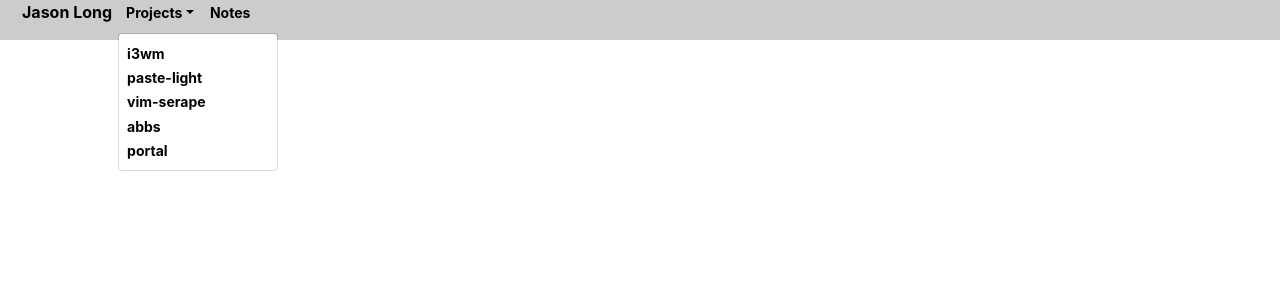
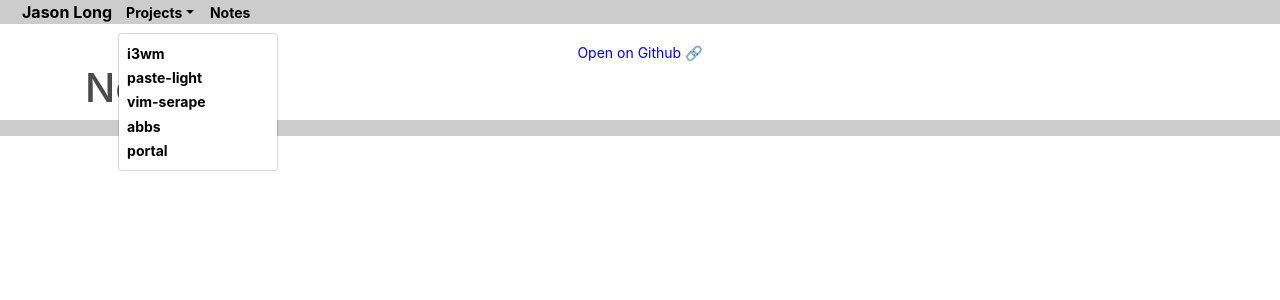
Before and after one commit to jsnal/portal, a Vue app: page /notes in a window 1280 px wide. Both pictures are taken after a click on the button "Projects". Shown: the top 300 px of the page. Built offline with nearby package versions, Linux system fonts and the light colour scheme; no server answers.

Commit message:
add a notes page that hooks up to my notes repo

```diff
--- a/src/App.vue
+++ b/src/App.vue
@@ -11,11 +11,11 @@
               <b-dropdown-item
                 v-for="(project, index) in projects"
                 :href="'/projects/' + index"
-                :key="project">
+                :key="project[index]">
                 {{ index }}
               </b-dropdown-item>
             </b-nav-item-dropdown>
-            <b-nav-item to="/">Notes</b-nav-item>
+            <b-nav-item to="/notes">Notes</b-nav-item>
           </b-navbar-nav>
         </b-collapse>
       </b-navbar>
--- a/src/data/constants.js
+++ b/src/data/constants.js
@@ -22,3 +22,5 @@ export const PROJECTURLS = {
     'https://github.com/jsnal/portal',
   ],
 };
+
+export const NOTESURL = 'http://raw.githubusercontent.com/jsnal/notes/master/';
--- a/src/router/index.js
+++ b/src/router/index.js
@@ -16,6 +16,16 @@ const routes = [
     component: () => import('../views/About.vue'),
   },
   {
+    path: '/notes',
+    name: 'notes',
+    component: () => import('../views/Notes.vue'),
+  },
+  {
+    path: '/notes/:category/**',
+    name: 'notesdisplay',
+    component: () => import('../views/NotesDisplay.vue'),
+  },
+  {
     path: '/projects/:project',
     name: 'projects',
     component: () => import('../views/Projects.vue'),
--- /dev/null
+++ b/src/views/Notes.vue
@@ -0,0 +1,58 @@
+<template>
+  <div id="notes-container" class="container">
+    <div id="notes-github-url-container">
+      <a id="notes-github-url" href="http://github.com/jsnal/notes" target="_blank">
+        Open on Github 🔗
+      </a>
+    </div>
+    <h1> Notes </h1>
+    <p v-html="noteHTML" class="markdown-body"></p>
+  </div>
+</template>
+
+<script>
+import { NOTESURL } from '../data/constants';
+
+const MarkdownIt = require('markdown-it');
+
+const md = new MarkdownIt();
+
+export default {
+  data() {
+    return {
+      noteHTML: '',
+    };
+  },
+  methods: {
+    getProjectMarkdown(url) {
+      fetch(url)
+        .then(data => data.text())
+        .then((text) => {
+          this.noteHTML = md.render(text);
+        });
+    },
+  },
+  created() {
+    this.getProjectMarkdown(`${NOTESURL}master.md`);
+  },
+};
+</script>
+
+<style>
+#notes-github-url-container {
+  text-align: center;
+  margin-top: 1em;
+}
+
+#notes-github-url {
+  color: #0000ff;
+  font-size: 14px;
+  text-decoration: none;
+}
+
+#notes-github-url:hover {
+  opacity: 60%;
+  transition: 0.15s;
+  cursor: pointer;
+}
+</style>
--- /dev/null
+++ b/src/views/NotesDisplay.vue
@@ -0,0 +1,38 @@
+<template>
+  <div id="notes-container" class="container">
+    <p v-html="noteHTML" class="markdown-body"></p>
+  </div>
+</template>
+
+<script>
+import { NOTESURL } from '../data/constants';
+
+const MarkdownIt = require('markdown-it');
+
+const md = new MarkdownIt();
+
+export default {
+  data() {
+    return {
+      noteHTML: '',
+      noteUrl: '',
+    };
+  },
+  methods: {
+    getProjectMarkdown(url) {
+      fetch(url)
+        .then(data => data.text())
+        .then((text) => {
+          this.noteHTML = md.render(text);
+        });
+    },
+  },
+  created() {
+    this.noteUrl = `${NOTESURL}${this.$route.params.category}/${this.$route.params.pathMatch}`;
+    this.getProjectMarkdown(this.noteUrl);
+  },
+};
+</script>
+
+<style>
+</style>
```
